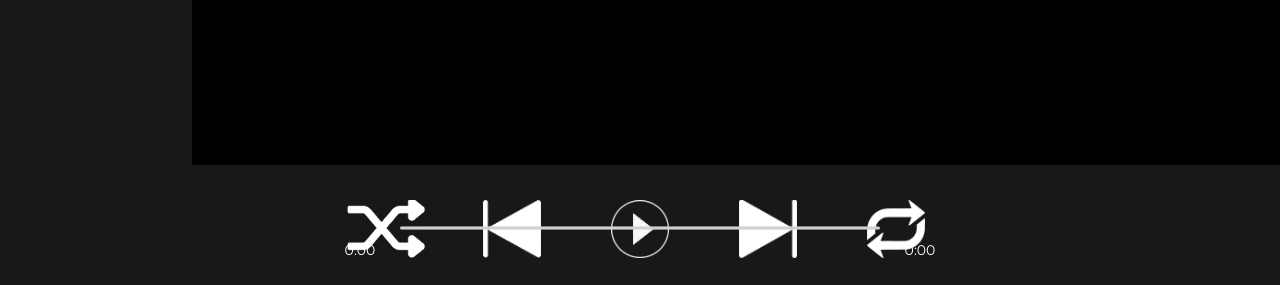
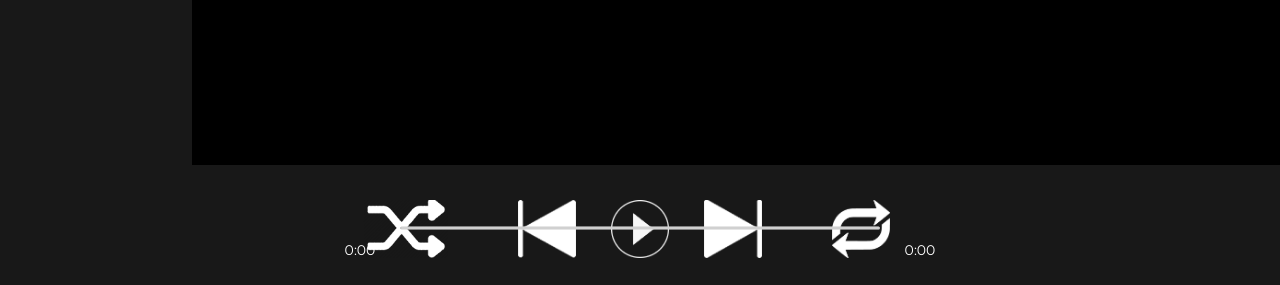
Before and after one commit to lunarmint/spotipyn, a Flask app: template modules/templates/base.html in a window 1280 px wide. Shown: the part 515-800 px from the top of the page. Run offline with Flask 2, Linux system fonts and the light colour scheme; the template is opened without the code that fills it, so the values that code supplies are empty; some libraries are stand-ins or nearby versions.

Commit message:
Moved the buttons closer together

```diff
--- a/modules/static/css/player.css
+++ b/modules/static/css/player.css
@@ -65,7 +65,7 @@
 
 .controller {
     display: grid;
-    grid-template-columns: repeat(5, 1fr);
+    grid-template-columns: [col1] 20% [col2] 20% [col3] 20% [col4] 20% [col5] 20% [col6];
     grid-column-start: col3;
     grid-column-end: col4;
     grid-row-start: row1;
@@ -76,7 +76,26 @@
     object-fit: scale-down;
     max-width: 100%;
     max-height: 45%;
-    margin: auto;
+}
+
+.controller > #shuffle {
+    place-self: center end;
+}
+
+.controller > #fast_backwards {
+    place-self: center end;
+}
+
+.controller > #play {
+    place-self: center center;
+}
+
+.controller > #fast_forward {
+    place-self: center start;
+}
+
+.controller > #loop {
+    place-self: center start;
 }
 
 .playback {
```
